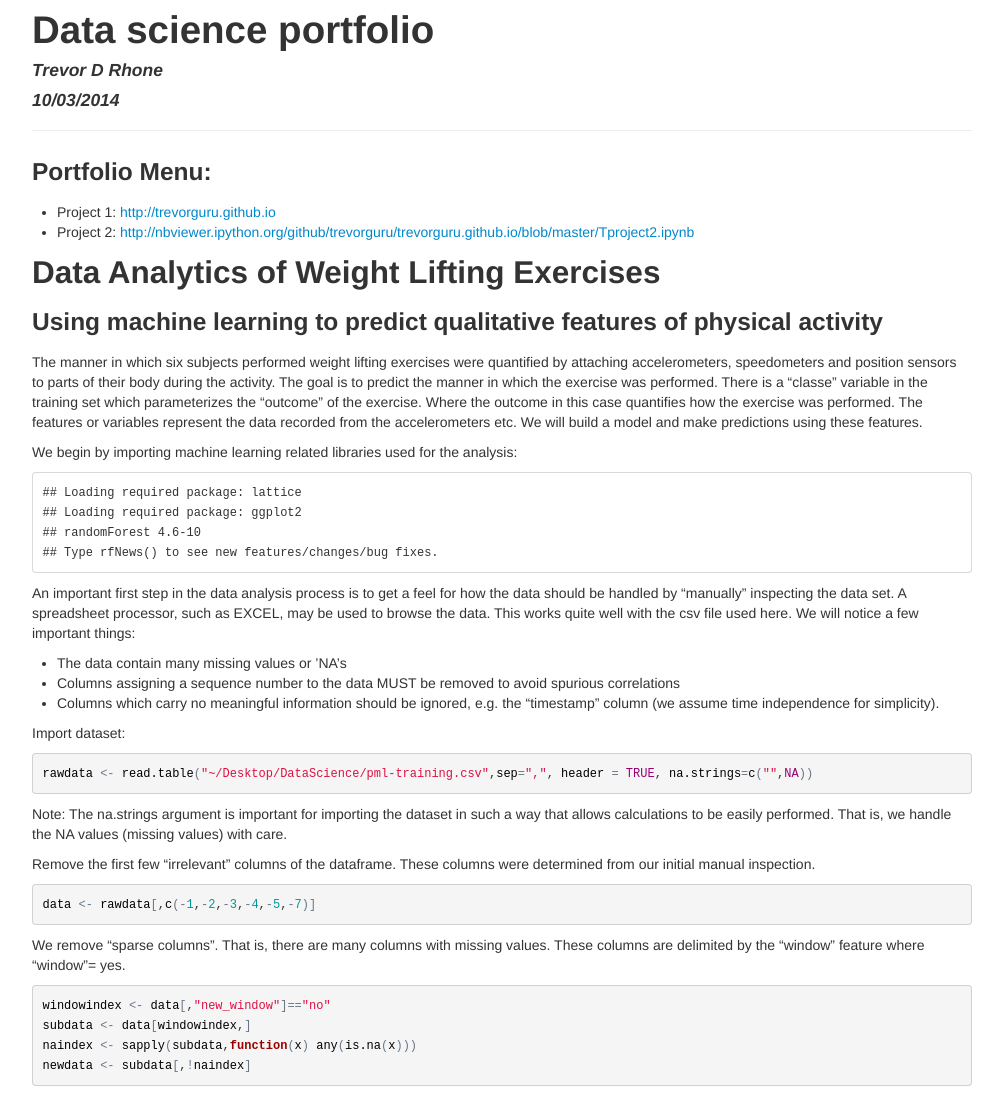
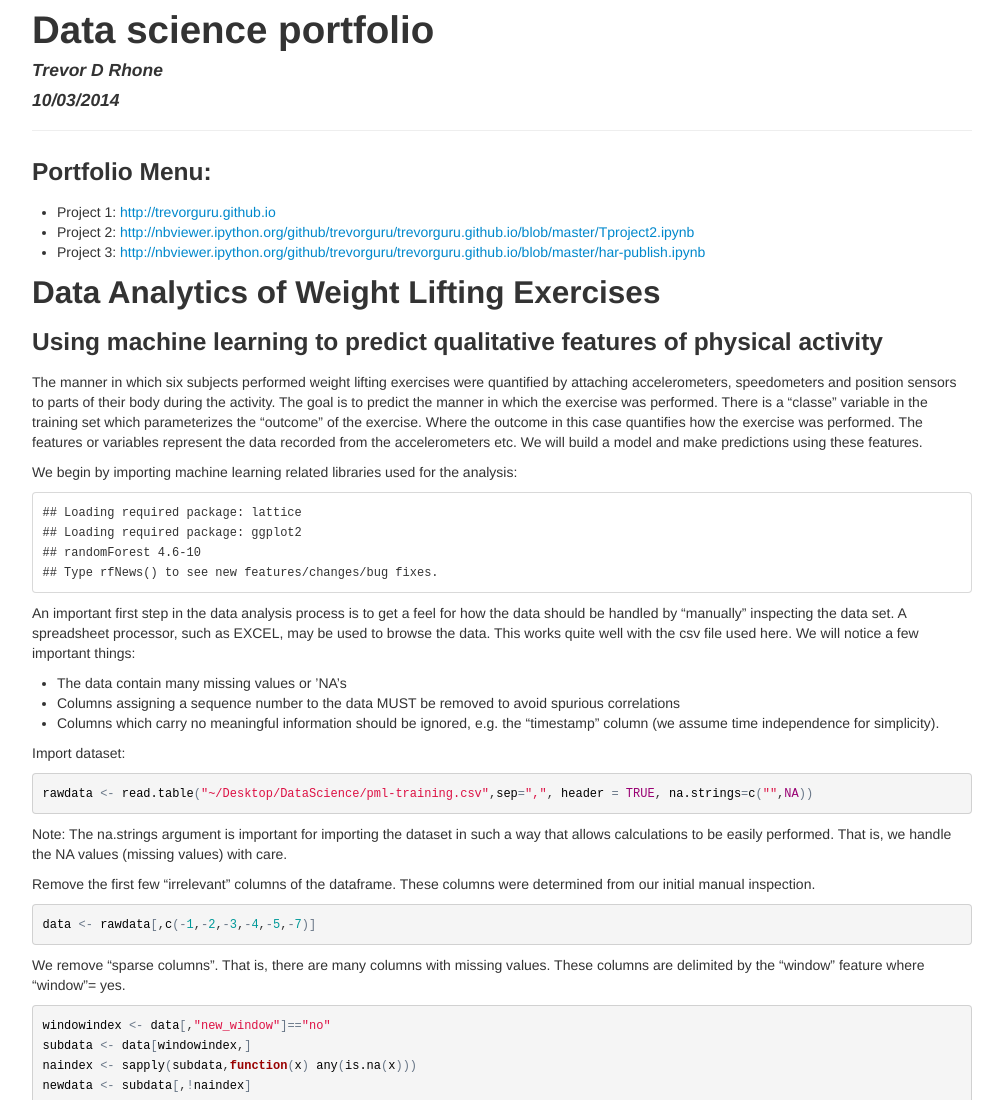
Before and after one commit to trevorguru/trevorguru.github.io, a plain HTML site: page index.html in a window 1280 px wide. Shown: the top 1100 px of the page, without its empty margins (138-1141 px from the left). Drawn offline with nearby package versions, Linux system fonts and the light colour scheme; some packages are replaced by stand-ins of ours.

Commit message:
updated iinks in files

```diff
--- a/index.html
+++ b/index.html
@@ -65,6 +65,7 @@ if (window.hljs && document.readyState && document.readyState === "complete") {
 <ul>
 <li>Project 1: <a href="http://trevorguru.github.io">http://trevorguru.github.io</a> <br /></li>
 <li>Project 2: <a href="http://nbviewer.ipython.org/github/trevorguru/trevorguru.github.io/blob/master/Tproject2.ipynb">http://nbviewer.ipython.org/github/trevorguru/trevorguru.github.io/blob/master/Tproject2.ipynb</a></li>
+<li>Project 3: <a href="http://nbviewer.ipython.org/github/trevorguru/trevorguru.github.io/blob/master/har-publish.ipynb">http://nbviewer.ipython.org/github/trevorguru/trevorguru.github.io/blob/master/har-publish.ipynb</a></li>
 </ul>
 </div>
 <div id="data-analytics-of-weight-lifting-exercises" class="section level2">
```
Also changed, not shown: 2 other files.
